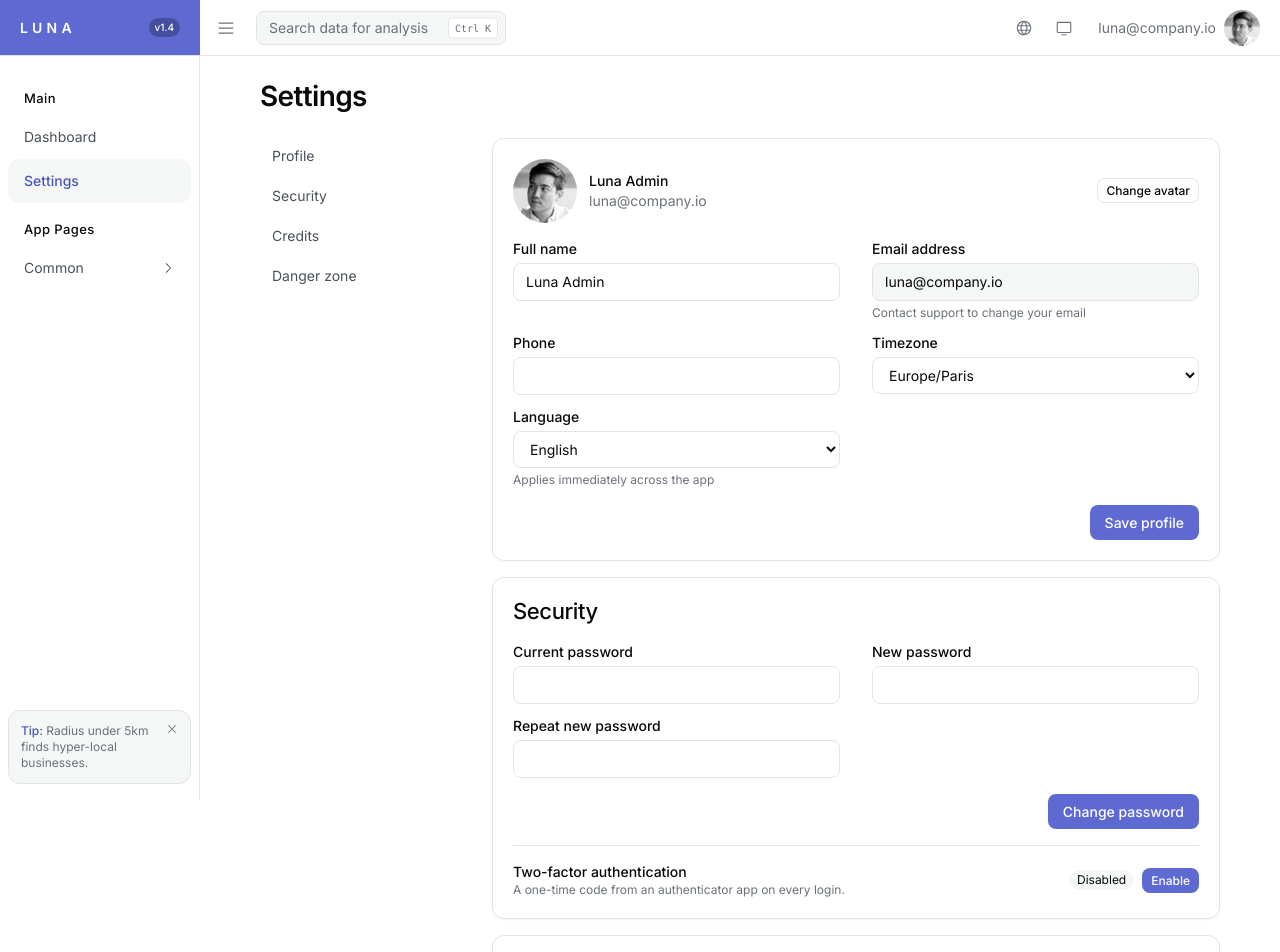
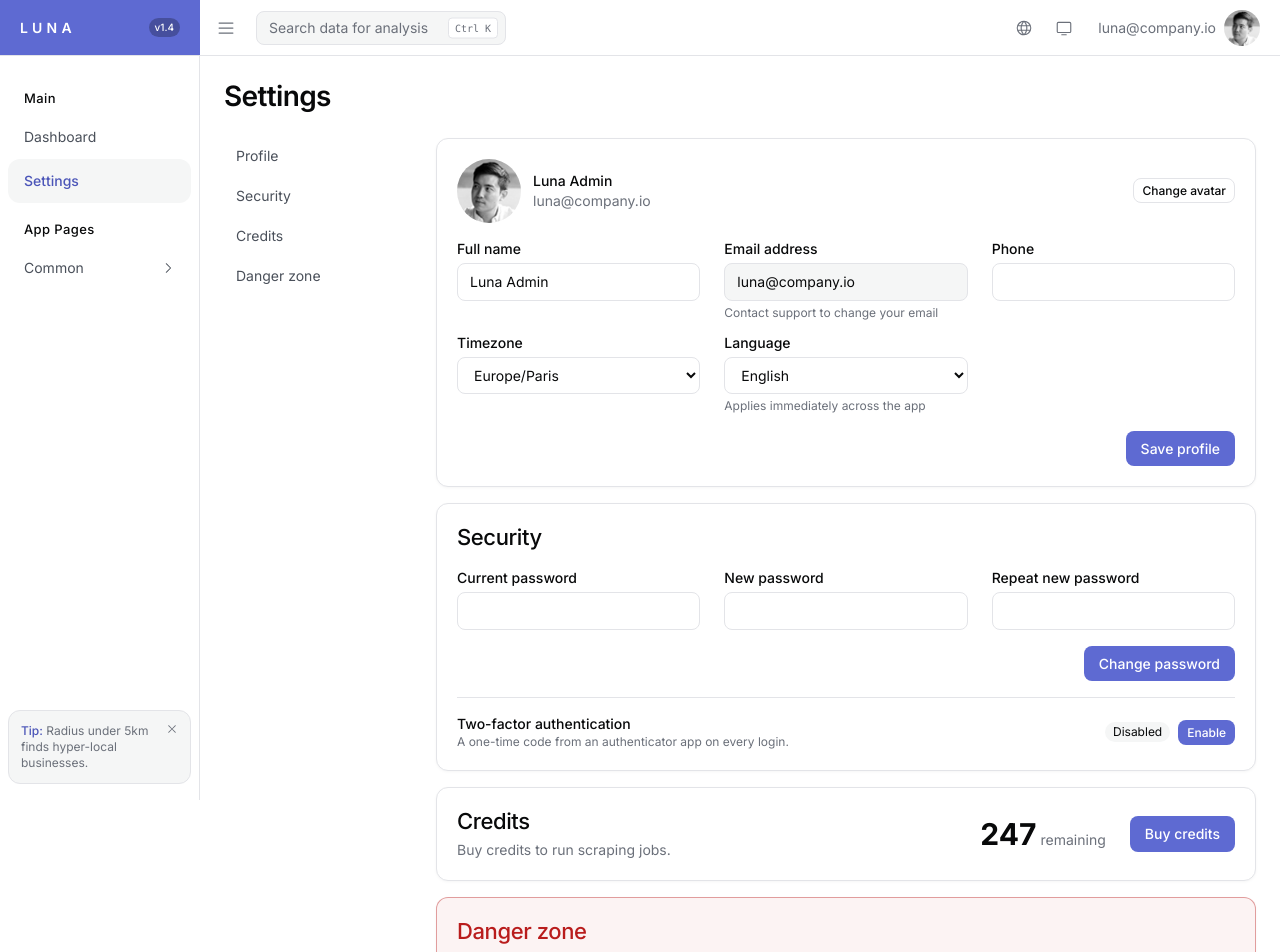
Before and after one commit to louischoleski/leadeasygen-app, a React (Vite) app: page /settings in a window 1280 px wide. Shown: the top 952 px of the page. Built offline with nearby package versions, Linux system fonts and the light colour scheme.

Commit message:
fix: remove max-width constraint and expand settings grids to use full viewport

```diff
--- a/src/pages/Credits.tsx
+++ b/src/pages/Credits.tsx
@@ -9,7 +9,7 @@ const packages = [
 
 export default function Credits() {
   return (
-    <div className="mx-auto max-w-[960px]">
+    <div className="w-full">
       <h1 className="text-headline mb-1 text-ink">Buy credits</h1>
       <p className="mb-6 text-sm text-ink-subtle">
         Credits are spent when running scraping jobs.{' '}
--- a/src/pages/Settings.tsx
+++ b/src/pages/Settings.tsx
@@ -45,7 +45,7 @@ function ProfileCard() {
           toast.success('Profile updated')
         }}
       >
-        <div className="mt-4 grid gap-x-8 gap-y-3 lg:grid-cols-2">
+        <div className="mt-4 grid gap-x-6 gap-y-3 lg:grid-cols-2 xl:grid-cols-3">
           <div>
             <label className={labelClass} htmlFor="name">Full name</label>
             <input type="text" defaultValue="Luna Admin" name="name" id="name" className="input" />
@@ -116,7 +116,7 @@ function SecurityCard() {
           e.currentTarget.reset()
         }}
       >
-        <div className="mt-4 grid gap-x-8 gap-y-3 lg:grid-cols-2">
+        <div className="mt-4 grid gap-x-6 gap-y-3 lg:grid-cols-2 xl:grid-cols-3">
           <div>
             <label className={labelClass} htmlFor="currentPassword">Current password</label>
             <input type="password" required name="currentPassword" id="currentPassword" className="input" />
@@ -201,13 +201,15 @@ function SecurityCard() {
 
 function CreditsCard() {
   return (
-    <section id="credits" className="card scroll-mt-20 p-5">
-      <h2 className="text-card-title text-ink">Credits</h2>
-      <p className="mt-1 text-sm text-ink-subtle">Buy credits to run scraping jobs.</p>
-      <div className="mt-4 flex flex-wrap items-center justify-between gap-3">
+    <section id="credits" className="card scroll-mt-20 flex flex-wrap items-center justify-between gap-3 p-5">
+      <div>
+        <h2 className="text-card-title text-ink">Credits</h2>
+        <p className="mt-1 text-sm text-ink-subtle">Buy credits to run scraping jobs.</p>
+      </div>
+      <div className="flex items-center gap-6">
         <div>
           <span className="text-3xl font-bold text-ink">247</span>
-          <span className="ml-1 text-sm text-ink-subtle">credits remaining</span>
+          <span className="ml-1 text-sm text-ink-subtle">remaining</span>
         </div>
         <Link to="/credits" className="btn btn-primary">Buy credits</Link>
       </div>
@@ -246,7 +248,7 @@ function DangerCard() {
 
 export default function Settings() {
   return (
-    <div className="mx-auto max-w-[960px]">
+    <div className="w-full">
       <h1 className="text-headline mb-6 text-ink">Settings</h1>
       <div className="mb-4 lg:hidden">
         <label className="sr-only" htmlFor="settings-section">Settings section</label>
@@ -262,7 +264,7 @@ export default function Settings() {
         </select>
       </div>
       <div className="flex gap-8">
-        <nav className="hidden w-[200px] shrink-0 lg:block" aria-label="Settings sections">
+        <nav className="hidden w-[180px] shrink-0 lg:block" aria-label="Settings sections">
           <ul className="space-y-1">
             {sections.map((s) => (
               <li key={s.id}>
```
